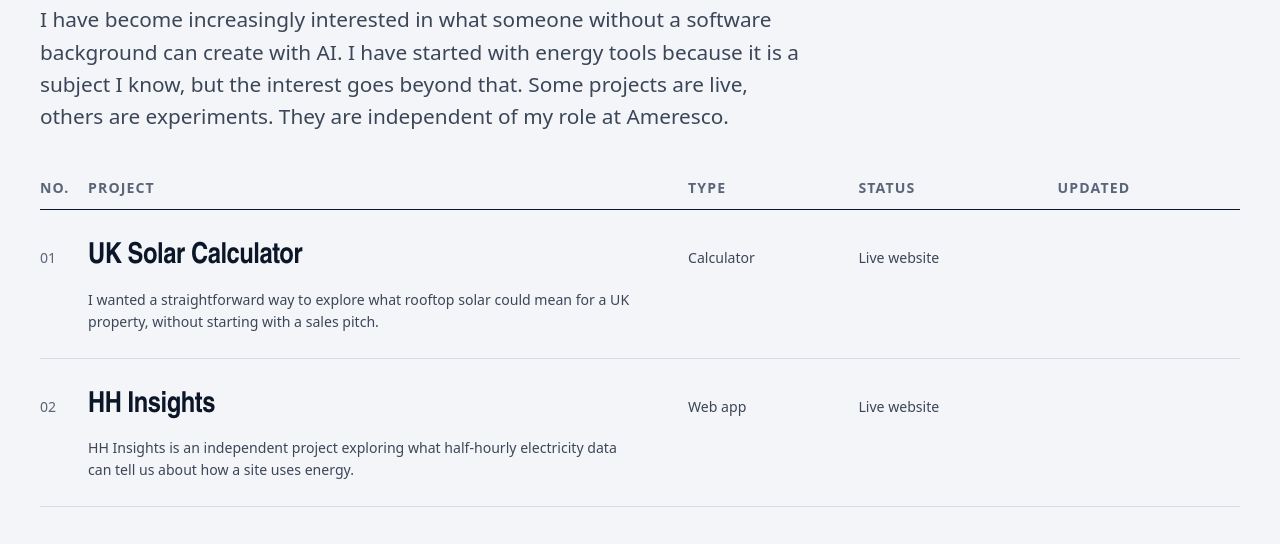
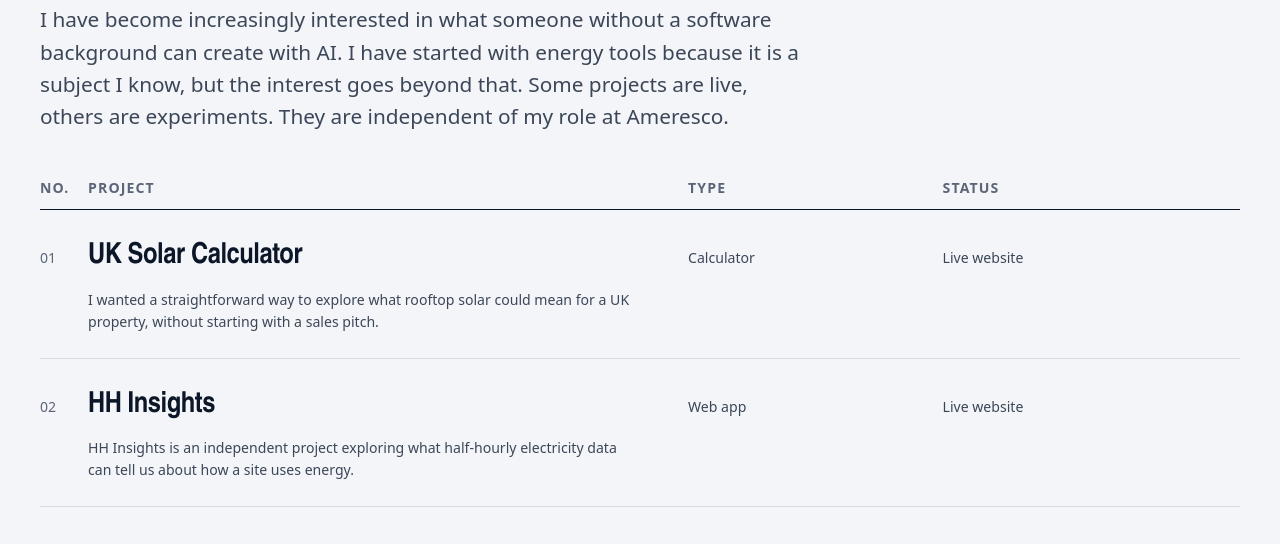
Before and after one commit to splinters1974/personalsite, an Astro site: page /projects in a window 1280 px wide. Shown: the part 256-800 px from the top of the page. Built offline with nearby package versions, Linux system fonts and the light colour scheme; Astro itself is replaced by a stand-in of ours.

Commit message:
Remove unverified project update dates rather than displaying placeholders

```diff
--- a/src/pages/projects/index.astro
+++ b/src/pages/projects/index.astro
@@ -17,7 +17,7 @@ import { publicProjects } from '../../data/site';
     {publicProjects.length > 0 && <table class="index">
       <caption class="visually-hidden">Public projects</caption>
       <thead>
-        <tr><th scope="col">No.</th><th scope="col">Project</th><th scope="col">Type</th><th scope="col">Status</th><th scope="col">Updated</th></tr>
+        <tr><th scope="col">No.</th><th scope="col">Project</th><th scope="col">Type</th><th scope="col">Status</th></tr>
       </thead>
       <tbody>
         {publicProjects.map((p, i) => (
@@ -29,7 +29,6 @@ import { publicProjects } from '../../data/site';
             </th>
             <td data-label="Type">{p.type}</td>
             <td data-label="Status"><T text={p.status} /></td>
-            <td data-label="Updated"><T text={p.updated} /></td>
           </tr>
         ))}
       </tbody>
```
